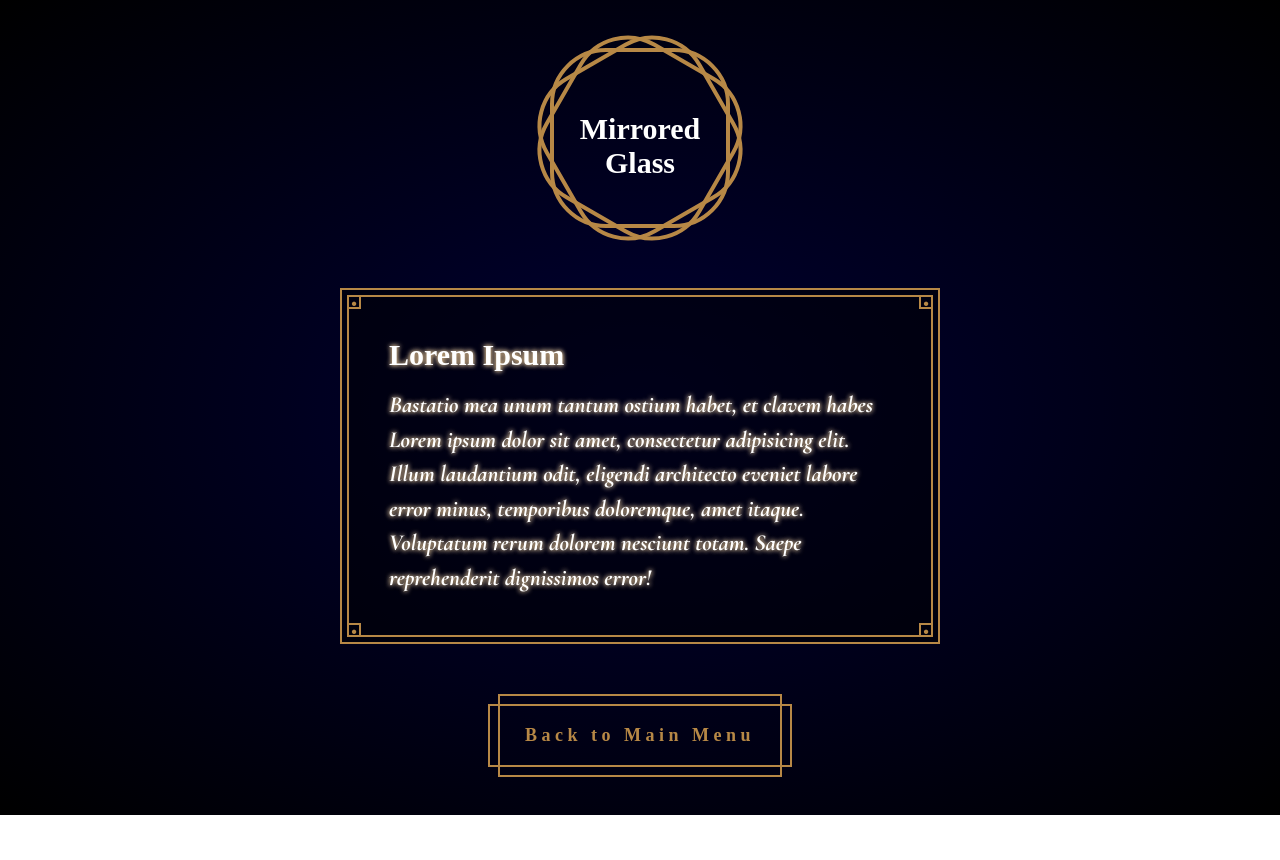
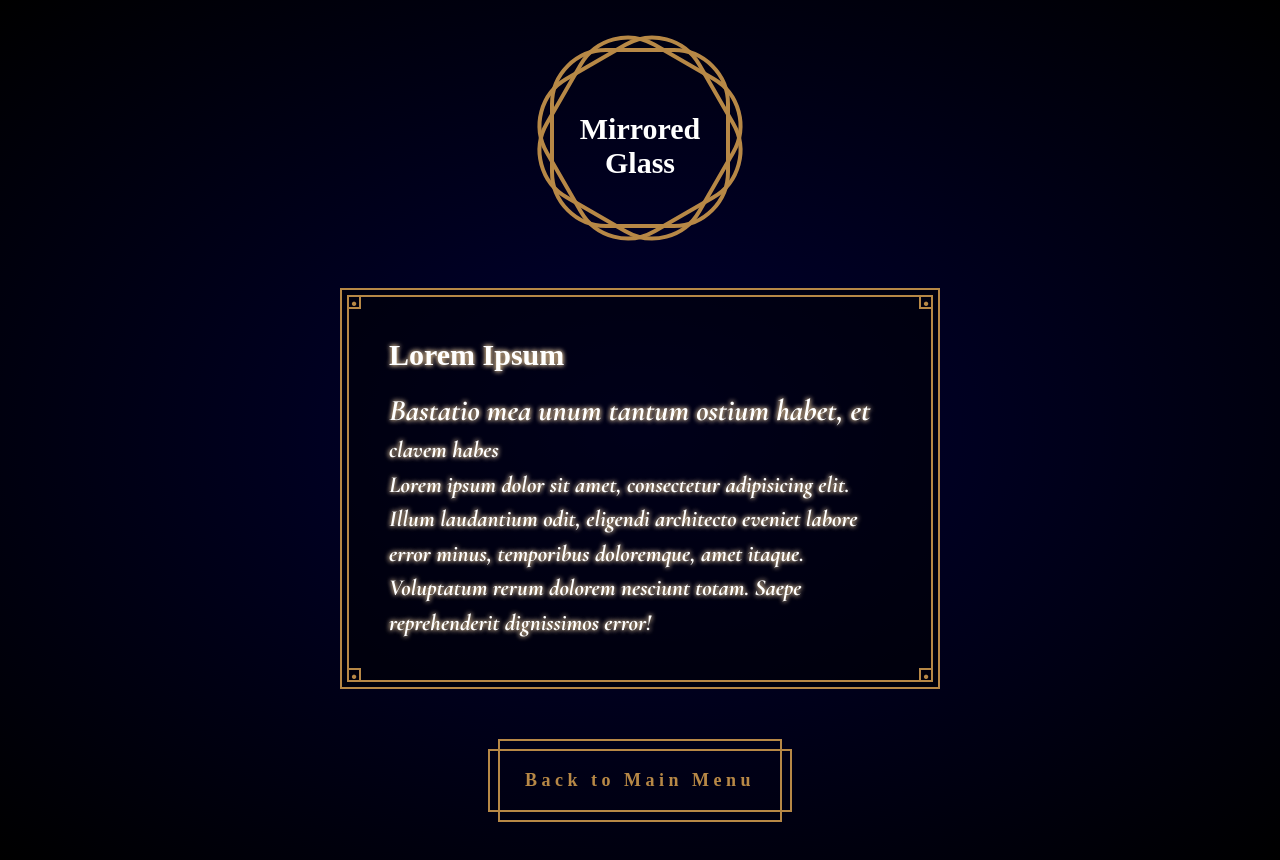
Before and after one commit to ZachOyer/RhythmicRespite, an Angular app: page /mirrored-glass in a window 1280 px wide. Before the commit the page ends 815 px from the top, so only its background shows below. Built offline with nearby package versions, Linux system fonts and the light colour scheme; a web font is replaced by a local one.

Commit message:
Added rocket flames to the world and animations to mirrored glass

```diff
--- a/src/app/poems/mirrored-glass/mirrored-glass.component.html
+++ b/src/app/poems/mirrored-glass/mirrored-glass.component.html
@@ -1,6 +1,7 @@
 <div class="background py-5">
-  <div class="weave">Mirrored Glass</div>
-  <div class="box">
+  <div>
+    <div *ngIf="testing" @flyInTop class="weave">Mirrored Glass</div>
+    <div *ngIf="testing" @flyInBottom class="box">
       <div class="box-inner">
         <h1>Lorem Ipsum</h1>
         <div class="poem-text">
@@ -9,11 +10,15 @@
         </div>
       </div>
     </div>
-  <div class="button-container mx-auto" style="width:max-content">
+    <div class="button-container mx-auto" style="width:max-content" *ngIf="testing" @flyInBottom>
       <button class="button" routerLinkActive="active" routerLink="/welcome">
         Back to Main Menu
         <div class="button__horizontal"></div>
         <div class="button__vertical"></div>
       </button>
     </div>
+    <!-- <div class="testing mt-3 mx-auto p-3">
+      Testing
+    </div> -->
   </div>
+</div>
--- a/src/app/poems/mirrored-glass/mirrored-glass.component.sass
+++ b/src/app/poems/mirrored-glass/mirrored-glass.component.sass
@@ -25,6 +25,9 @@ h1
   font-style: italic
   text-shadow: 0px 0px 5px #b78846, 0px 0px 5px #fff
 
+.poem-text::first-line
+  font-size: 30px
+
 .box
   position: relative
   margin: 60px auto
@@ -48,25 +51,26 @@ h1
     left: 5px
   &:after
     right: 5px
-  .box-inner
-    position: relative
+
+.box-inner
+  position: relative
+  border: 2px solid $color-alpha
+  padding: 40px
+  &:before, &:after
+    content: "•"
+    position: absolute
+    width: 14px
+    height: 14px
+    font-size: 14px
+    color: $color-alpha
     border: 2px solid $color-alpha
-    padding: 40px
-    &:before, &:after
-      content: "•"
-      position: absolute
-      width: 14px
-      height: 14px
-      font-size: 14px
-      color: $color-alpha
-      border: 2px solid $color-alpha
-      line-height: 12px
-      bottom: -2px
-      text-align: center
-    &:before
-      left: -2px
-    &:after
-      right: -2px
+    line-height: 12px
+    bottom: -2px
+    text-align: center
+  &:before
+    left: -2px
+  &:after
+    right: -2px
 
 // -------- Woven title styling --------
 // https://codepen.io/uniphil/pen/nLJZyZ
@@ -178,3 +182,31 @@ $line: 4px
 
   &:hover &__vertical
     transform: scaleY(0)
+
+// =test
+//     transition: all 0.5s ease-in-out
+//     width: 100px
+//     height: 60px
+//     border-radius: 20px
+
+// .testing
+//   text-align: center
+//   position: relative
+//   border: 2px solid white
+//   +test
+
+// .testing::before, .testing::after
+//     +test
+//     position: absolute
+//     top: -2px
+//     left: -2px
+//     content: ''
+//     border: 2px solid white
+
+// .testing:hover::before
+//   transform: translateX(-10px)
+//   filter: drop-shadow(20px 0px 0px)
+
+// .testing:hover::after
+//   transform: translateY(-10px)
+//   filter: drop-shadow(0px 20px 0px)
--- a/src/app/poems/mirrored-glass/mirrored-glass.component.ts
+++ b/src/app/poems/mirrored-glass/mirrored-glass.component.ts
@@ -1,15 +1,37 @@
+import { animate, style, transition, trigger } from '@angular/animations';
 import { Component, OnInit } from '@angular/core';
 
 @Component({
   selector: 'app-mirrored-glass',
   templateUrl: './mirrored-glass.component.html',
-  styleUrls: ['./mirrored-glass.component.sass']
+  styleUrls: ['./mirrored-glass.component.sass'],
+  animations: [
+    trigger('flyInTop', [
+      transition('void => *', [
+        style({ transform: 'translateY(-40%)', opacity: 0}),
+        animate('1s ease-out'),
+        style({ transform: 'translateY(0%)', opacity: 1})
+      ])
+    ]),
+    trigger('flyInBottom', [
+      transition('void => *', [
+        style({ transform: 'translateY(40%)', opacity: 0}),
+        animate('1s ease-out'),
+        style({ transform: 'translateY(0%)', opacity: 1})
+      ])
+    ]),
+
+  ]
 })
 export class MirroredGlassComponent implements OnInit {
+  testing = false;
 
   constructor() { }
 
   ngOnInit(): void {
+    setTimeout(() => {
+      this.testing = true;
+    }, 1400)
   }
 
 }
--- a/src/app/poems/the-world/the-world.component.html
+++ b/src/app/poems/the-world/the-world.component.html
@@ -5,9 +5,9 @@
         <div style="position: relative">
           <div class="satellite-container">
             <fa-icon class="satellite" [icon]="faSatellite"></fa-icon>
-            <fa-icon class="rocket" [icon]="faFlyingRocket"></fa-icon>
+            <span class="rocket"><fa-icon class="fire-flicker" style="color: red; position: absolute; transform: rotate(-135deg) translateY(-25px) scale(0.5, 1);" [icon]="faFire"></fa-icon><fa-icon class="fire-flicker" style="color: rgb(255, 115, 0); position: absolute; transform: rotate(-135deg) translateY(-21px) scale(0.5, 1); opacity: 0.8;" [icon]="faFire"></fa-icon><fa-icon [icon]="faFlyingRocket"></fa-icon></span>
           </div>
-          <h2>The World</h2>
+          <h2 class="account">The World</h2>
         </div>
         <div class="poem-text mb-3">
           <div>Upon a summer day, I met a bonny lass</div>
@@ -75,6 +75,8 @@
         <img class="astronaut" src="assets/astronaut.svg">
         <div class="mx-auto back" style="position: relative; cursor: pointer; width: max-content" routerLinkActive="active" routerLink="/welcome">
           <span class="back-text">Back to the main page</span>
+          <fa-icon class="back-flame1" [icon]="faShuttleFlame"></fa-icon>
+          <fa-icon class="back-flame2" [icon]="faShuttleFlame"></fa-icon>
           <fa-icon class="back-icon" [icon]="faRocket"></fa-icon>
         </div>
       </div>
--- a/src/app/poems/the-world/the-world.component.sass
+++ b/src/app/poems/the-world/the-world.component.sass
@@ -50,6 +50,12 @@ h2
 
 .back:hover
   transform: translateX(15px)
+  .back-flame1
+    opacity: 0.8
+    transform: rotate(-90deg) translate(-80px, -15px) scale(2, 4.5)
+  .back-flame2
+    opacity: 0.8
+    transform: rotate(-90deg) translate(-110px, -15px) scale(2, 4.5)
 
 .back-text
   font-family: 'Alegreya Sans SC', sans-serif
@@ -64,6 +70,19 @@ h2
   color: white
   font-size: 150px
   filter: drop-shadow(0px 0px 10px white)
+
+.back-flame1, .back-flame2
+  position: absolute
+  color: orange
+  opacity: 0
+  transition: all 0.2s ease-in-out
+
+.back-flame1
+  transform: rotate(-90deg) translate(-80px, -15px) scale(2, 0)
+
+.back-flame2
+  transform: rotate(-90deg) translate(-110px, -15px) scale(2, 0)
+
 
 .astronaut
   height: 70px
@@ -101,10 +120,16 @@ h2
   -o-animation: rocketOrbit 8s linear infinite
   animation: rocketOrbit 8s linear infinite
 
+.fire-flicker
+  -webkit-animation: flicker 1s linear infinite
+  -moz-animation: flicker 1s linear infinite
+  -o-animation: flicker 1s linear infinite
+  animation: flicker 1s linear infinite
+
 /*
  * Set up the keyframes to actually describe the begining and end states of
  * the animation.  The browser will interpolate all the frames between these
- * points.  Again, remember your vendor-specific prefixes for now!
+ * points.
  */
 @-webkit-keyframes rocketOrbit
     from
@@ -176,3 +201,17 @@ h2
     -webkit-transform: translateY(15px)
     -ms-transform: translateY(15px)
     transform: translateY(15px)
+
+@-webkit-keyframes flicker
+  0%,
+  100%
+    opacity: 0.6
+  50%
+    opacity: 0.8
+
+@keyframes flicker
+  0%,
+  100%
+    opacity: 0.6
+  50%
+    opacity: 0.8
--- a/src/app/poems/the-world/the-world.component.ts
+++ b/src/app/poems/the-world/the-world.component.ts
@@ -1,5 +1,5 @@
 import { Component, OnInit } from '@angular/core';
-import { faMeteor, faRocket, faSatellite, faShuttleSpace, faUserAstronaut } from '@fortawesome/free-solid-svg-icons';
+import { faFire, faFireFlameSimple, faMeteor, faRocket, faSatellite, faShuttleSpace } from '@fortawesome/free-solid-svg-icons';
 
 @Component({
   selector: 'app-the-world',
@@ -8,8 +8,10 @@ import { faMeteor, faRocket, faSatellite, faShuttleSpace, faUserAstronaut } from
 })
 export class TheWorldComponent implements OnInit {
   faRocket = faShuttleSpace;
+  faShuttleFlame = faFireFlameSimple;
   faSatellite = faSatellite;
   faFlyingRocket = faRocket;
+  faFire = faFire;
   faMeteor = faMeteor;
 
   constructor() { }
```
Also changed, not shown: src/app/poems/workspace.txt. Lines whose indentation alone changed are shown as unchanged.
